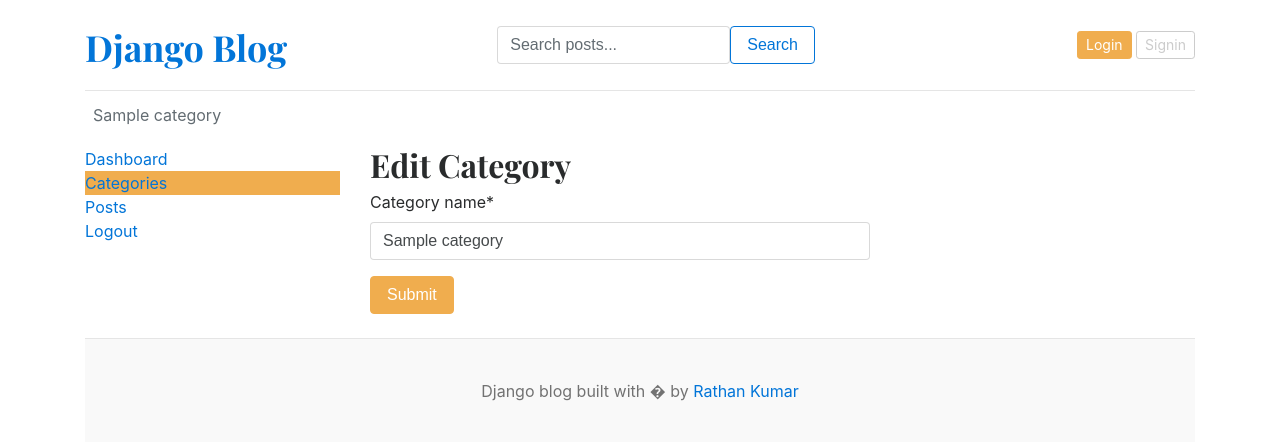
After one commit to mayank-0409/django-blogging-system, a Django app: page /dashboard/categories/edit/1/ in a window 1280 px wide. The commit adds this page. Shown: the top 442 px of the page. Run offline with Django 5.2, Linux system fonts and the light colour scheme; tables that the repository leaves empty hold one stand-in row (values such as "Sample post"); some libraries are stand-ins or nearby versions.

Commit message:
Edit Category

```diff
--- a/Blog/dashboard/urls.py
+++ b/Blog/dashboard/urls.py
@@ -5,4 +5,5 @@ urlpatterns = [
     path('', views.dashboard, name='dashboard'),
     path('categories/', views.categories, name='categories'),
     path('categories/add', views.add_category, name='add_category'),
+    path('categories/edit/<int:pk>/', views.edit_category, name='edit_category'),
 ]
--- a/Blog/dashboard/views.py
+++ b/Blog/dashboard/views.py
@@ -1,4 +1,4 @@
-from django.shortcuts import render, redirect
+from django.shortcuts import render, redirect, get_object_or_404
 from blogs.models import Blog, Category
 from django.contrib.auth.decorators import login_required
 from .forms import CategoryForm
@@ -31,3 +31,17 @@ def add_category(request):
         'form': form,
     }
     return render(request, 'dashboard/add_category.html', context)
+
+def edit_category(request, pk):
+    category = get_object_or_404(Category, pk=pk)
+    if request.method == 'POST':
+        form = CategoryForm(request.POST, instance=category)
+        if form.is_valid():
+            form.save()
+            return redirect('categories')
+    form = CategoryForm(instance=category)
+    context = {
+        'form': form,
+        'category': category,
+    }
+    return render(request, 'dashboard/edit_category.html', context)
--- a/Blog/templates/dashboard/categories.html
+++ b/Blog/templates/dashboard/categories.html
@@ -27,7 +27,7 @@
                             <td>{{ cat.created_at }}</td>
                             <td>{{ cat.updated_at }}</td>
                             <td>
-                                <a href=""><i class="fa fa-edit text-success"></i></a>
+                                <a href="{% url 'edit_category' cat.id %}"><i class="fa fa-edit text-success"></i></a>
                                 &nbsp;
                                 <a href=""><i class="fa fa-trash text-danger"></i></a>
                             </td>
--- /dev/null
+++ b/Blog/templates/dashboard/edit_category.html
@@ -0,0 +1,21 @@
+{% extends 'base.html' %}
+
+{% block content %}
+{% load crispy_forms_tags %}
+    <div class="row">
+        <!-- LOAD THE SIDE BAR -->
+        {% include 'dashboard/sidebar.html' %}
+
+        <!-- RIGHT SIDE CONTENT -->
+        <div class="col-md-9">
+            <h2>Edit Category</h2>
+
+            <form action="{% url 'edit_category' category.id %}" method="POST" style="width: 500px;">
+                {% csrf_token %}
+                {{ form|crispy }}
+                <button type="submit" class="btn btn-warning">Submit</button>
+            </form>
+            <br>
+        </div>
+    </div>
+{% endblock %}
```
